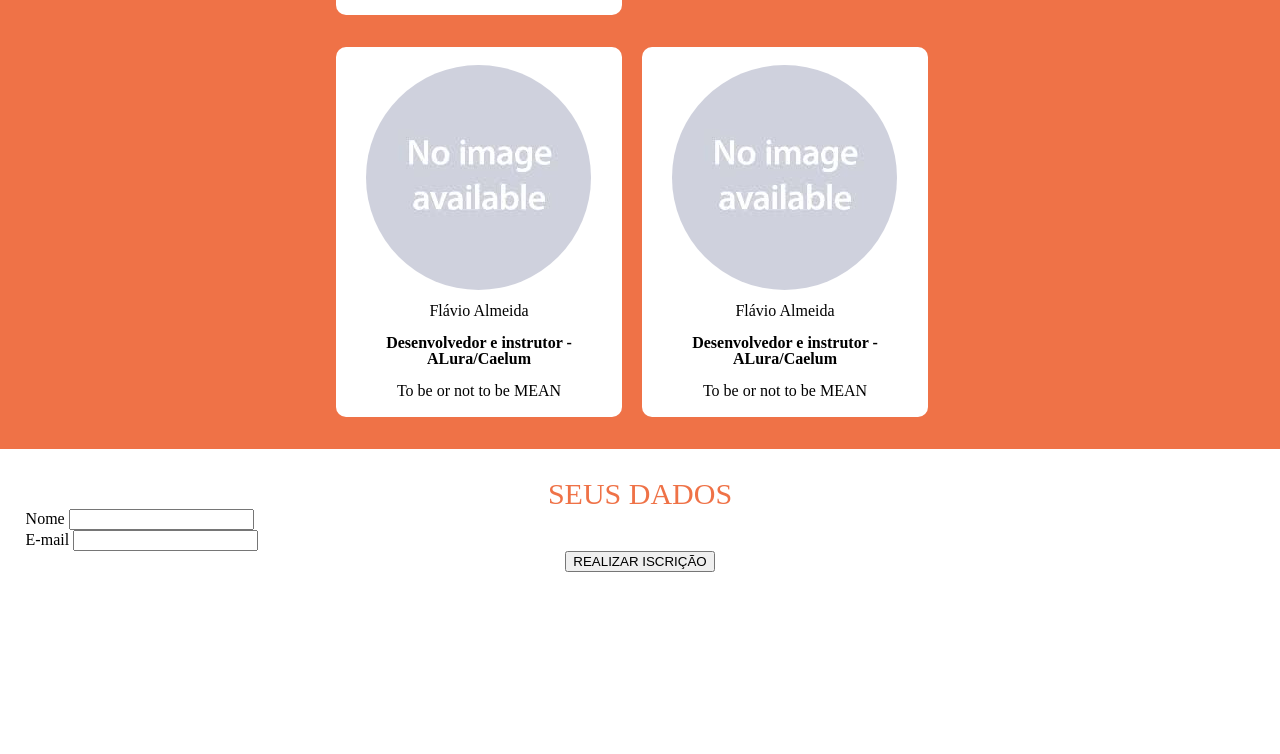
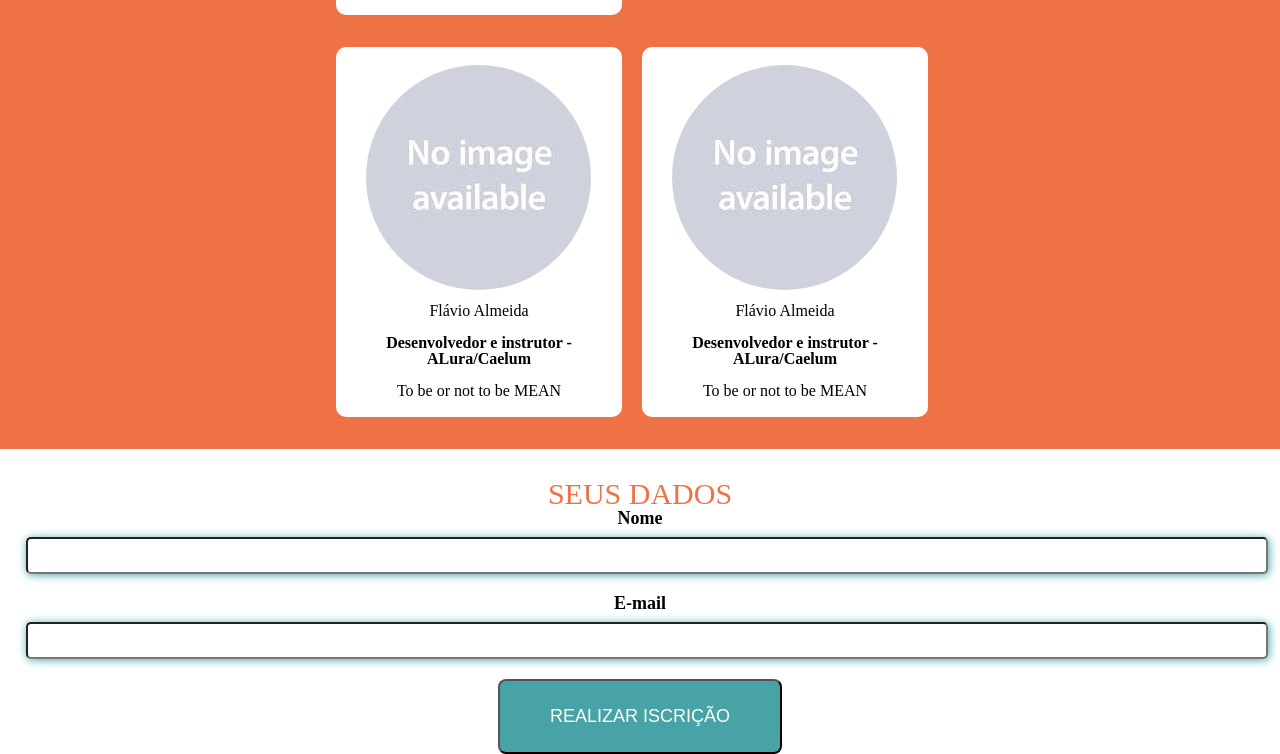
Before and after one commit to FeelipePM/alura-courses, a plain HTML site: page aluraconf/index.html in a window 1280 px wide. Shown: the part 1141-1895 px from the top of the page. Before the commit the page ends 1713 px from the top, so only its background shows below. Drawn offline with Linux system fonts and the light colour scheme.

Commit message:
button fixed on base.css

```diff
--- a/aluraconf/css/base.css
+++ b/aluraconf/css/base.css
@@ -2,3 +2,34 @@
     width: 96%;
     margin: 0 auto;
 }
+
+.campo{
+    text-align: center;
+    margin-bottom: 20px;
+  }
+
+.campo .campo-label{
+    display: block;
+    font-size: 18px;
+    margin-bottom: 10px;
+    font-weight: bold;
+  }
+
+.campo .campo-input{
+    display: block;
+    width: 100%;
+    font-size: 20px;
+    padding: 5px;
+    border-radius: 5px;
+    box-shadow: 1px 1px 10px #48A3A6;
+  }
+
+.botao {
+    display: inline-block;
+    color: white;
+    text-decoration: none;
+    font-size: 18px;
+    padding: 25px 50px;
+    background-color: #48A3A6;
+    border-radius: 8px;
+  }
```
